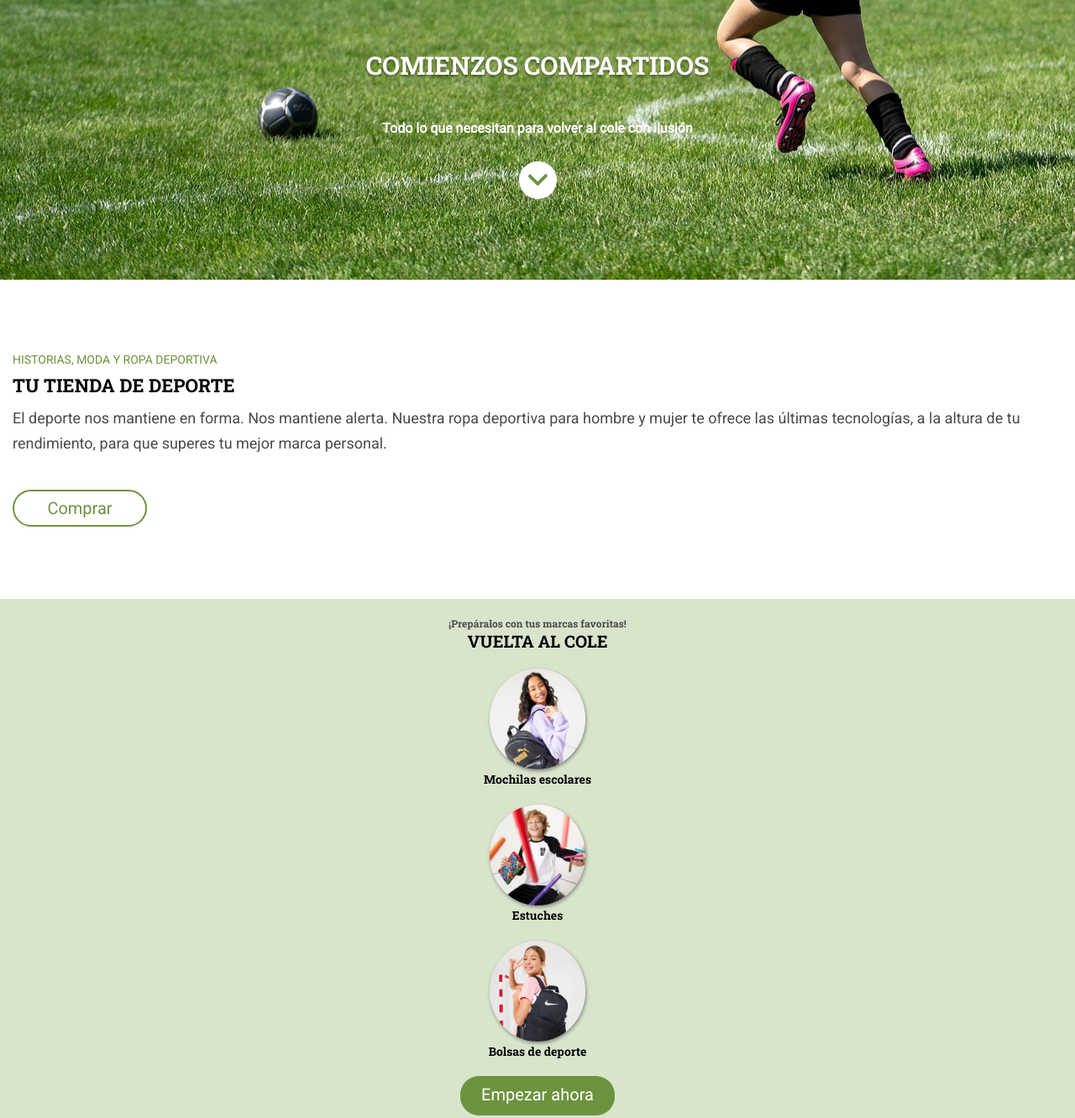
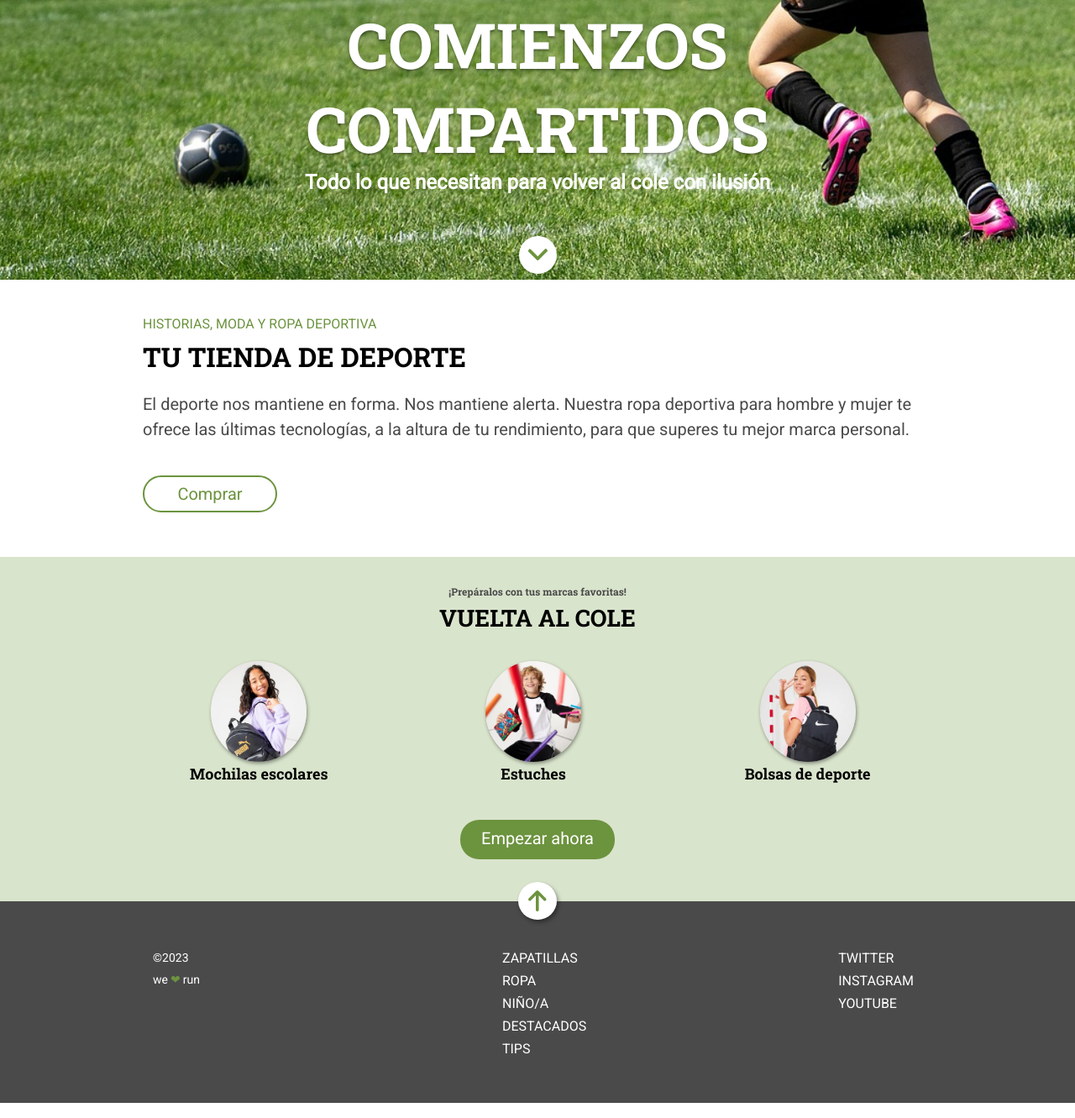
Before and after one commit to Adalab/modulo-1-evaluacion-final-BravoCarmen, a website: page src/html/index.html in a window 1280 px wide. Shown: the part 467-1798 px from the top of the page at 84% size. Drawn offline with nearby package versions, Linux system fonts and the light colour scheme; files that its build step writes are made by us from their sources; files whose address does not match are found by name.

Commit message:
add media queries

```diff
--- a/src/html/partials/footer.html
+++ b/src/html/partials/footer.html
@@ -1,7 +1,10 @@
 <footer class="footer">
+  <div class="box__circle-up">
     <a href="#hero">
-    <img src="./assets/images/ico-arrow.svg" class="footer__circle-up" />
+      <img src="./assets/images/ico-arrow.svg" class="box__circle-up_arrow" />
     </a>
+  </div>
+  <div class="box_footer">
     <ul class="footer__list">
       <li><a href="https://adalab.es" class="footer__links">Zapatillas</a></li>
       <li><a href="https://adalab.es" class="footer__links">Ropa</a></li>
@@ -14,12 +17,13 @@
       <li><a href="https://adalab.es" class="footer__links">Instagram</a></li>
       <li><a href="https://adalab.es" class="footer__links">Youtube</a></li>
     </ul>
-  <div class="copy">
+    <span class="copy">
       <p>&copy2023</p>
       <span class="copy__we-love-run">
         <p>we</p>
         <p class="copy__we-love-run-heart">❤︎</p>
         <p>run</p>
       </span>
+    </span>
   </div>
 </footer>
--- a/src/html/partials/section1.html
+++ b/src/html/partials/section1.html
@@ -7,6 +7,6 @@
       deportiva para hombre y mujer te ofrece las últimas tecnologías, a la
       altura de tu rendimiento, para que superes tu mejor marca personal.
     </p>
-    <a href="#" class="button-shop">Comprar</a>
+    <a href="##" class="button-shop">Comprar</a>
   </section>
 </main>
--- a/src/html/partials/section2.html
+++ b/src/html/partials/section2.html
@@ -1,6 +1,7 @@
 <section id="section2" class="section2">
   <p class="section2__title-top">¡Prepáralos con tus marcas favoritas!</p>
   <h1 class="section2__title">Vuelta al cole</h1>
+  <div class="section2__box">
     <div class="box">
       <img
         src="./assets/images/lpbts-mod05-img01-desk.png"
@@ -9,7 +10,7 @@
       />
       <p class="section2__subtitle">Mochilas escolares</p>
     </div>
-  <div class="section2__box">
+    <div class="box">
       <img
         src="./assets/images/lpbts-mod05-img04-mob.png"
         alt="Imagen de un escuche"
@@ -25,6 +26,7 @@
       />
       <p class="section2__subtitle">Bolsas de deporte</p>
     </div>
-  <a href="#" class="button-start">Empezar ahora</a>
+
+  <a href="https://adalab.es" class="button-start">Empezar ahora</a>
 </section>
 </main>
--- a/src/scss/layout/_footer.scss
+++ b/src/scss/layout/_footer.scss
@@ -5,20 +5,17 @@
     display: flex;
     flex-direction: column;
     justify-content: space-around;
-    padding-bottom: 3rem;
+    padding-bottom: 5rem;
     align-items: center;
     font-family: $font-regular;
+    flex-wrap: wrap;
 
-    &__circle-up {
-        background-color: white;
-        padding: 1rem;
-        width: 4.5rem;
-        height: 4.5rem;
-        border-radius: 50%;
-        transform: translateY(-3rem);
-        box-shadow: 2px 3px 5px rgba(0, 0, 0, 0.404);
+    @media all and (min-width:768px){
+        justify-content: center;
+        padding-bottom: 2rem;
+        height: 24rem;
+    }
 
-      }
 
     &__list {
 
@@ -29,6 +26,11 @@
         line-height: 2.6rem;
         padding-bottom: 2.5rem;
 
+        @media all and (min-width:768px){
+            text-align: left;
+            line-height: 2.7rem;
+
+            }
     }
 
     &__links{
@@ -38,6 +40,40 @@
     }
 }
 
+
+.box__circle-up {
+
+    &_arrow {
+        background-color: white;
+        padding: 1rem;
+        width: 4.6rem;
+        height: 4.5rem;
+        border-radius: 50%;
+        transform: translateY(-2.5rem);
+        box-shadow: 2px 3px 5px rgba(0, 0, 0, 0.404);
+
+        @media all and (min-width:768px){
+        transform: translateY(-3rem);
+        }
+
+    }
+}
+
+.box_footer{
+    display: flex;
+    flex-direction: column;
+
+    @media all and (min-width:768px){
+      flex-direction: row;
+      justify-content: center;
+      gap: 8rem;
+      }
+      @media all and (min-width:1200px){
+        gap: 28rem;;
+          }
+
+    }
+
 .copy{
     display: flex;
     flex-direction: column;
@@ -45,13 +81,23 @@
     align-items: center;
     line-height: 2.5rem;
 
+    @media all and (min-width:768px){
+        align-items: flex-start;
+        order: -1;
+        line-height: 2.6rem;
+        }
+
 &__we-love-run {
     font-size: 1.4rem;
     display: flex;
     flex-direction: row;
     gap: 0.3rem;
+    margin-right: 7rem;
+
 }
     &__we-love-run-heart {
         color: $color-dark-green;
     }
+
+
 }
--- a/src/scss/layout/_header.scss
+++ b/src/scss/layout/_header.scss
@@ -11,6 +11,19 @@
   align-items: center;
   padding: 52rem 4rem 0rem;
 
+  @media all and (min-width:768px){
+    padding: 45rem 4rem 0rem;
+    background-position: 78%;
+  }
+
+  @media all and (min-width:1200px){
+    padding: 47rem 4rem 0rem;
+    background-position: 55%;
+    background-size: 125%
+  }
+
+
+
   &__title {
       font-family: $font-titles;
       font-size: 3rem;
@@ -19,6 +32,18 @@
       line-height: 5rem;
       text-shadow: 0 2px 3px rgba(0, 0, 0, 0.404);
       padding-bottom: 4rem;
+      max-width: 32rem;
+
+      @media all and (min-width:768px){
+        font-size: 7.5rem;
+        line-height: 10rem;
+        padding-bottom: 1rem;
+        max-width: 69rem;
+      }
+       @media all and (min-width:1200px){
+      font-size: 7.5rem;
+      padding-bottom: 0rem;
+    }
 
   }
   &__subtitle {
@@ -26,8 +51,20 @@
       font-size: 1.6rem;
       text-align: center;
       padding-bottom: 3rem;
-      ;
+      max-width: 25rem;
+
+      @media all and (min-width:768px){
+        font-size: 2.4rem;
+        max-width: 35rem;
+        padding-bottom: 6rem;
   }
+
+      @media all and (min-width:1200px){
+      font-size: 2.4rem;
+      max-width: 80rem;
+      padding-bottom: 5rem;
+    }
+}
 
   &__circle-down {
   background-color: white;
--- a/src/scss/layout/_section1.scss
+++ b/src/scss/layout/_section1.scss
@@ -4,6 +4,18 @@
     justify-content: center;
     height: 38rem;
     margin: 0rem 1.5rem;
+
+    @media all and (min-width:768px){
+        height: 33.3rem;
+        margin: 0rem 9rem 0rem 3.7rem;
+        padding-bottom: 1rem;
+    }
+
+    @media all and (min-width:1200px){
+        height: 33rem;
+        margin: 0rem 16.8rem 0rem 17rem;
+        padding-bottom: 1rem;
+      }
 
         &__subtitle {
         color: $color-dark-green;
@@ -12,12 +24,23 @@
         font-size: 1.4rem;
         padding-bottom: 0.8rem;
 
+        @media all and (min-width:768px){
+            font-size: 1.6rem;
+        }
+
         }
         &__title {
             font-family: $font-titles;
             font-size: 2.2rem;
             text-transform: uppercase;
             margin-bottom: 1rem;
+
+            @media all and (min-width:768px){
+                font-size: 3.2rem;
+            }
+            @media all and (min-width:1200px){
+                margin-bottom: 2rem;
+              }
         }
 
         &__text{
@@ -26,6 +49,14 @@
             font-size: 1.8rem;
             line-height: 3rem;
             padding-bottom: 4rem;
+
+            @media all and (min-width:768px){
+                font-size: 2rem;
+                padding-bottom: 2rem;
+            }
+            @media all and (min-width:1200px){
+                padding-bottom: 4rem;
+              }
 
         }
     }
--- a/src/scss/layout/_section2.scss
+++ b/src/scss/layout/_section2.scss
@@ -4,6 +4,14 @@
     display: grid;
     text-align: center;
 
+
+    @media all and (min-width:768px){
+        height: 38rem;
+
+    }
+    @media all and (min-width:1200px){
+        height: 41rem;
+    }
 
     &__title-top {
         font-family: $font-titles;
@@ -16,11 +24,20 @@
         font-family: $font-titles;
         text-transform: uppercase;
         font-size: 2rem;
+
+        @media all and (min-width:768px){
+            font-size: 2.8rem;
+            padding-top: 0.5rem;
+            }
     }
 
     &__subtitle {
         font-family: $font-titles;
         font-size: 1.4rem;
+
+        @media all and (min-width:768px){
+            font-size: 1.8rem;
+            }
     }
 
     &_img {
@@ -29,7 +46,23 @@
         border-radius: 50%;
         box-shadow: 1px 2px 4px rgba(0, 0, 0, 0.404);
     }
-}
+    }
+
+
+    .section2__box {
+        display: grid;
+        gap: 1rem;
+        padding-bottom: 5rem;
+
+        @media all and (min-width:768px){
+        grid-template-columns: 1fr 1fr 1fr;
+        }
+         @media all and (min-width:1200px){
+      margin: 0rem 15rem;
+        }
+    }
+
+
 
 .button-start{
     background-color: $color-dark-green;
@@ -41,7 +74,12 @@
     padding: 1rem;
     width: 18.4rem;
     height: 4.7rem;
-    margin-bottom: 2rem;
     justify-self: center;
+    align-self: end;
+
+    @media all and (min-width:768px){
+        grid-column: 1/5;
+
+        }
 
 }
```
Lines whose indentation alone changed are shown as unchanged.
